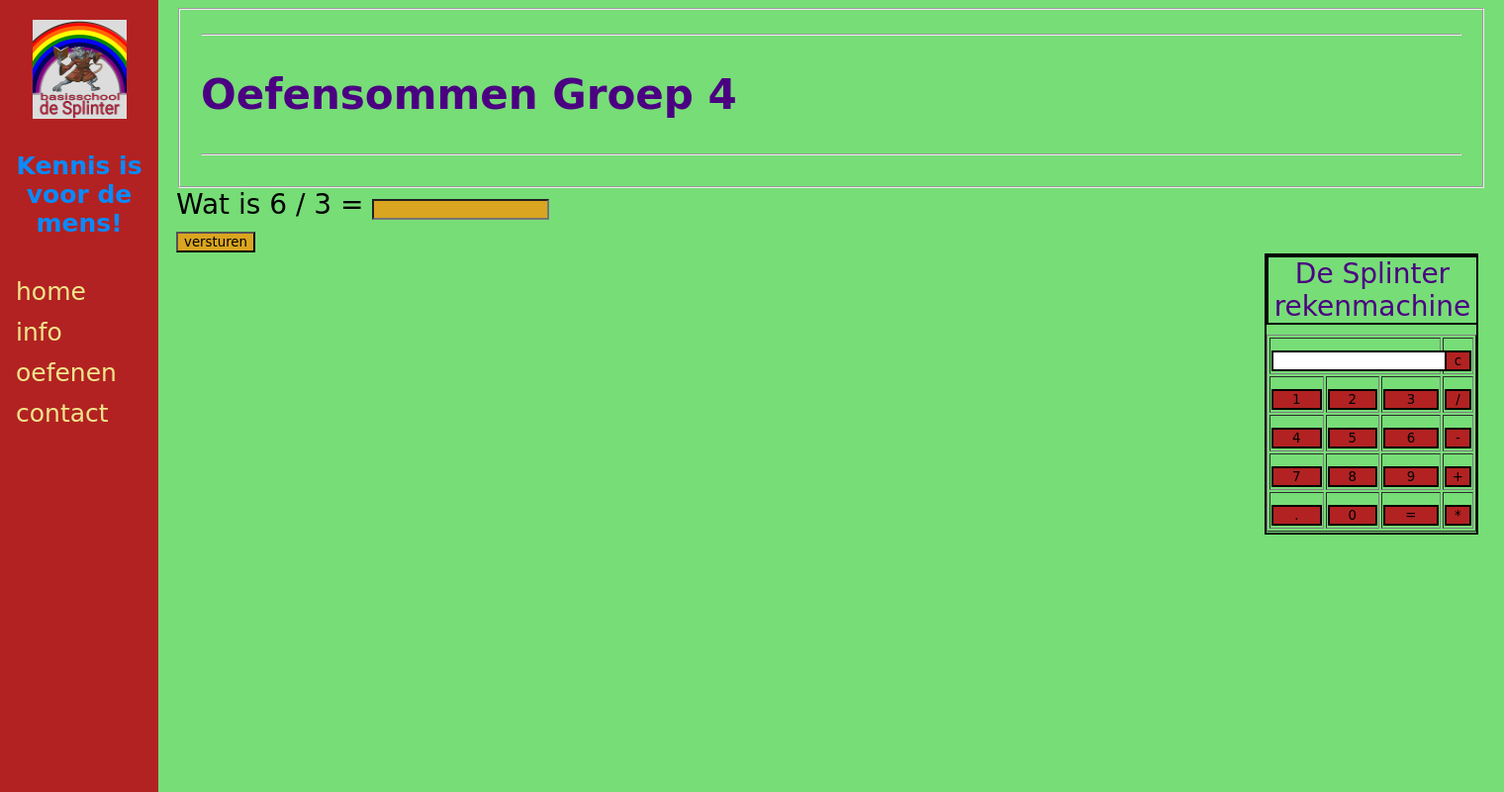
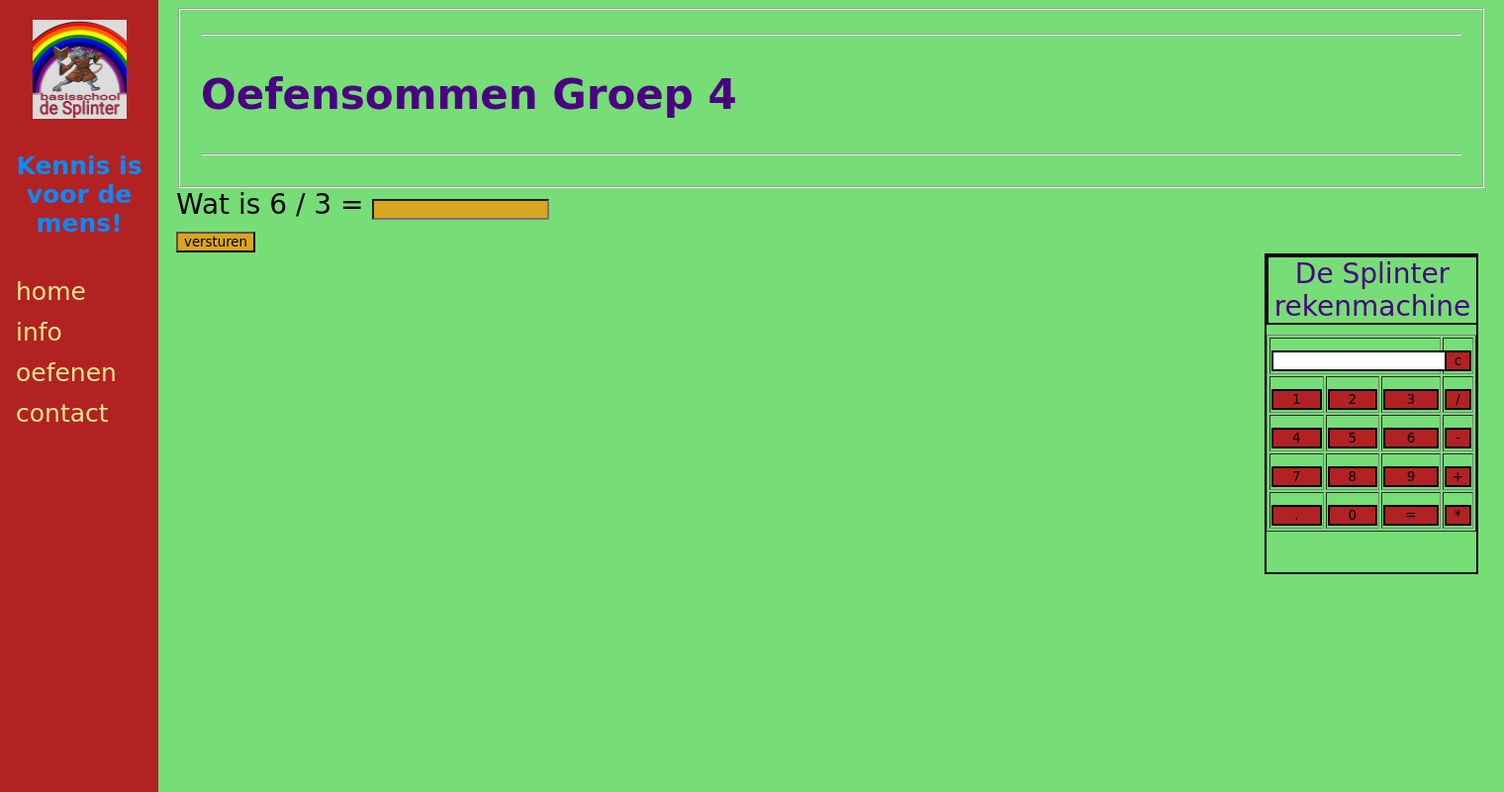
Before and after one commit to Flight-Of-The-Monkey/Flight-of-the-Monkey, a PHP site: page /groep4.php in a window 1520 px wide. Shown: the whole page at 99% size. Run offline with PHP 8.4, Linux system fonts and the light colour scheme.

Commit message:
rekenmachine update

```diff
--- a/groep4.php
+++ b/groep4.php
@@ -33,7 +33,7 @@
 
     .rekenmachine{
         width: 212px;
-        height: 280px;
+        height: 320px;
         margin-left: 1100px;
         float-left;
         float-right;
--- a/groep5.php
+++ b/groep5.php
@@ -33,7 +33,7 @@
 
         .rekenmachine{
             width: 212px;
-            height: 280px;
+            height: 320px;
             margin-left: 1100px;
             float-left;
             float-right;
--- a/groep6.php
+++ b/groep6.php
@@ -34,7 +34,7 @@
 
         .rekenmachine{
             width: 212px;
-            height: 280px;
+            height: 320px;
             margin-left: 1100px;
             float-left;
             float-right;
--- a/stijl.css
+++ b/stijl.css
@@ -125,6 +125,11 @@ body {
             }
 
 
+                h1{ font-family: "Comic Sans MS";}
+                h2{ font-family: "Comic Sans MS";}
+                h3{ font-family: "Comic Sans MS";}
+                h4{ font-family: "Comic Sans MS";}
+                h5{ font-family: "Comic Sans MS";}
 @media screen and (max-height: 450px) {
             .sidenav {padding-top: 15px;}
             .sidenav a {font-size: 18px;}
```
